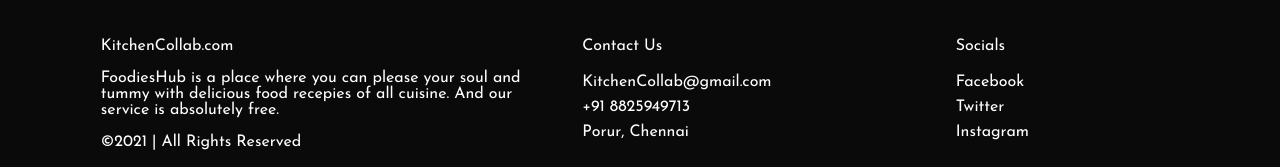
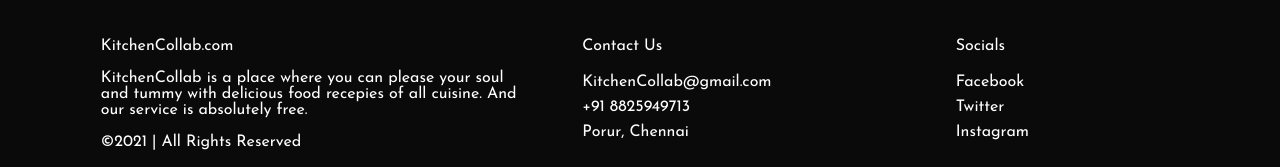
Before and after one commit to dyanesh-100/KitchenCollab-Fe, a React (Vite) app: page / in a window 1280 px wide. Shown: the part 1011-1178 px from the top of the page. Built offline with nearby package versions, Linux system fonts and the light colour scheme.

Commit message:
UI update

```diff
--- a/src/Components/FooterComponent/FooterComponent.jsx
+++ b/src/Components/FooterComponent/FooterComponent.jsx
@@ -8,7 +8,7 @@
                 <div className='footer_section_title'>
                     <p>KitchenCollab.com</p>
                     <br />
-                    <p>FoodiesHub is a place where you can please your soul and tummy with delicious food recepies of all cuisine. And our service is absolutely free.</p>
+                    <p>KitchenCollab is a place where you can please your soul and tummy with delicious food recepies of all cuisine. And our service is absolutely free.</p>
                     <br />
                     <p>©2021 | All Rights Reserved</p>
                 </div>
--- a/src/Components/HomePageComponent/HomePageComponent.jsx
+++ b/src/Components/HomePageComponent/HomePageComponent.jsx
@@ -10,16 +10,25 @@
 import img8 from "../../assets/images/img_8.jpg"
 import img9 from "../../assets/images/img_9.jpg"
 import img10 from "../../assets/images/img_10.jpg"
+import { Link, useNavigate } from 'react-router-dom'
 
 
 const HomePageComponent = () => {
+  const navigate = useNavigate();
+  const handleClick = () =>{
+    navigate('/recipes')
+  }
   return (
     <React.Fragment >
       <section className='homepage_container1'>
         <div className='left_coloumn1'>
             <p className='about_us'>What Are We About</p>
             <p className='about_us_content'>Kitchencollab is a place where you can please your soul and tummy with delicious food recepies of all cuisine. And our service is absolutely free. So start exploring now</p>
-            <button className='btn'>Explore now</button>
+
+
+            <button className='btn' onClick={handleClick}>
+              Explore now
+            </button>
         </div>
 
         <div className='right_coloumn1'>
```
